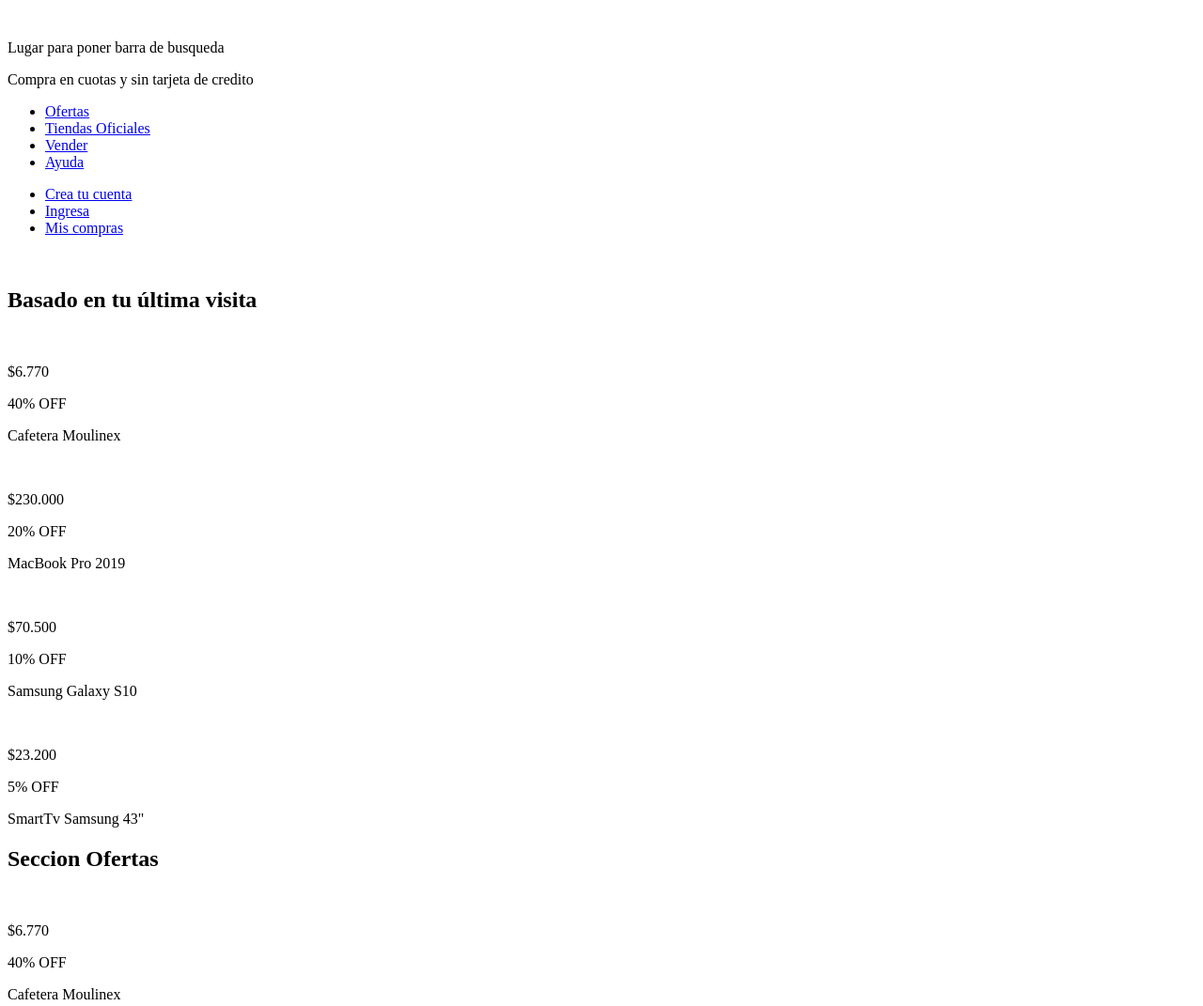
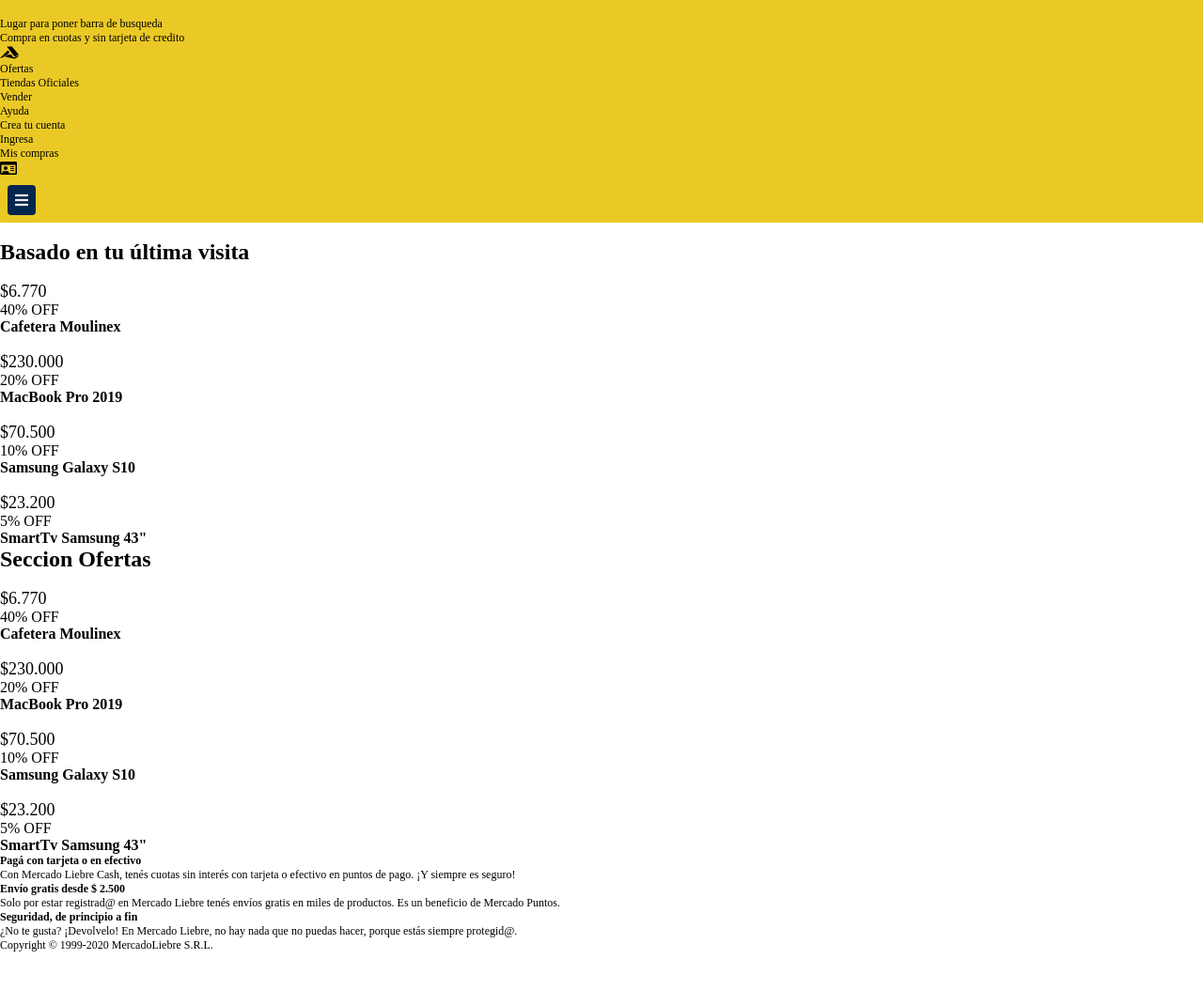
Before and after one commit to katerinViluyo/proyentoPlayground, a website: page view/home.html in a window 1280 px wide. Shown: the top 1071 px of the page at 94% size. After the commit the page ends 1014 px from the top, so only its background shows below. Drawn offline with Linux system fonts and the light colour scheme.

Commit message:
recupera datos

```diff
--- /dev/null
+++ b/public/css/general.css
@@ -0,0 +1,72 @@
+
+ *{
+    box-sizing: border-box;
+    margin: 0;
+    padding: 0;
+  }
+/**tamaño total
+para todo tp para que no molesten las cajas mantenga el tamaño*/
+
+/**tamaño letras Cuerpos de texto: 12px
+*/
+h5{
+
+  font-size:12px;
+  }
+p{
+  font-size: 12px;
+}
+
+
+li{
+list-style: none;
+color: black;
+font-size: 12px;
+}
+/**sacar lo itens/iconos
+*/
+a{
+text-decoration: none;
+color: black;
+  /**cambia color de subrallado: text-decoration-color: black;
+*/
+
+}
+/**sacar el subrayado
+*/
+
+/**variables colores h2{
+}
+*/
+:root{
+--Amarillo: #EAC926;
+--Azul: #03264C;
+--Celeste: #1259c3;
+--Gris-oscuro: #666;
+--Gris-claro: #ebebeb;
+--Verde: #39b54a;
+}
+div.burger-menu{
+ justify-content: center;
+}
+
+/**tamaño letras Titulares
+*/
+h2{
+
+font-size: 24px;
+}
+
+/**tamaño letras de los productos
+*/
+h4{
+
+  font-size:16px;
+  }
+main p{
+    font-size:18px;
+ }
+
+ main p.des{
+   font-size:16px;
+}
--- /dev/null
+++ b/public/css/header.css
@@ -0,0 +1,18 @@
+header{
+    background-color: var(--Amarillo);
+}
+
+
+
+
+header div i{
+    color: var(--Gris-claro);
+    background-color: var(--Azul);
+    margin: 8px;
+    padding: 8px;
+    border-radius: 4px;
+
+}
+header nav  {
+  text-anchor: end;
+}
--- a/public/css/styles.css
+++ b/public/css/styles.css
@@ -0,0 +1,4 @@
+
+@import url('./general.css');
+@import url('./header.css');
+@import url('./home.css');
--- a/view/home.html
+++ b/view/home.html
@@ -6,15 +6,17 @@
     <meta name="viewport" content="width=device-width, initial-scale=1.0">
     <title>Mercado Liebre</title>
 
-   <!--linkear : en este caso css
-    <link rel="stylesheet" href="/css/styles.css">-->
-
+   <!--linkear : en este caso css-->
+    <link rel="stylesheet" href="/css/styles.css">
+  <!--  hoja de estilos del tp sprit2-->
+    <link href="https://cdnjs.cloudflare.com/ajax/libs/font-awesome/5.15.3/css/all.min.css"
+    rel="stylesheet" />
 </head>
 
 <body>
    <!--lo mas parecido al doc-->
-    <header>
-        <img width= "400" src="images/logo-mercado-liebre.svg" alt="">
+<header class="logo">
+       <div> <img width= "400" src="images/logo-mercado-liebre.svg" alt=""></div>
        <section class="home">
              <p>Lugar para poner barra de busqueda</p>
              <p>Compra en cuotas y sin tarjeta de credito</p>
@@ -24,124 +26,121 @@
        <nav>
         <ul>
  <!--<a href="/">home</a>-->
+  <!--<a
+
+
+    <div>
+        <a href=""><i>cada icono va aca</i></a></div>
+    href="/">home</a>-->
+
+    <i class="fab fa-accusoft"></i>
             <li><a href="/ofertas.html">Ofertas</a></li>
             <li><a href="/tiendasOfi.html">Tiendas Oficiales</a></li>
             <li><a href="/vender.html">Vender</a></li>
             <li><a href="/ayuda.html">Ayuda</a></li>
-<p></p>
+        </ul> </nav>
+        <nav>
+        <ul>
             <li><a href="/creaTuCuenta.html">Crea tu cuenta</a></li>
             <li><a href="/ingresa.html">Ingresa</a></li>
             <li><a href="/misCompras.html">Mis compras</a></li>
 
+            <i class="far fa-id-card"></i>
         </ul>
     </nav>
+    <div class="burger-menu">
+        <i class="fas fa-bars"></i>
+        </div>
 </header>
  <!--contenido-->
 <main>
 
-<div> <img width= "400" src="images/img-home-banner.jpg" alt="">
-   </div>
+<div> <img width= "400" src="images/img-home-banner.jpg" alt=""></div>
+
+<section class= "ultVisita">
     <h2>Basado en tu última visita</h2>
-  <div>
+    <article>
          <img width= "250" src="images/img-cafetera-moulinex.jpg" alt="">
          <p>$6.770</p>
-      <p>40% OFF</p>
-      <p>Cafetera Moulinex</p>
-      <p></p>
+         <p class="des">40% OFF</p>
+         <h4>Cafetera Moulinex</h4>
+    </article>
+
+    <article>
+        <img width= "270" src="images/img-macbook-pro-2019.jpg" alt="">
+         <p>$230.000</p>
+         <p class="des">20% OFF</p>
+         <h4>MacBook Pro 2019</h4>
+    </article>
+
+    <article>
+         <img width= "250" src="images/img-samsung-galaxy-s10.jpg" alt="">
+         <p>$70.500</p>
+         <p class="des">10% OFF</p>
+         <h4>Samsung Galaxy S10 </h4>
+    </article>
+
+    <article>
+         <img width= "270" src="images/img-tv-samsung-smart.jpg" alt="">
+         <p>$23.200</p>
+         <p class="des">5% OFF</p>
+         <h4> SmartTv Samsung 43"  </h4>
+    </article>
+</section>
+
+<section class="ofertas">
+    <h2>Seccion Ofertas</h2>
+    <article class="">
+         <div class="oferCafetera">   <img width= "270" src="images/img-cafetera-moulinex.jpg" alt=""></div>
+         <p>$6.770</p>
+         <p class="des">40% OFF</p>
+         <h4> Cafetera Moulinex</h4>
+    </article>
+
+    <article>
+         <div class="oferMacbook"> <img width= "250" src="images/img-macbook-pro-2019.jpg" alt=""></div>
+         <p>$230.000</p>
+         <p class="des">20% OFF</p>
+         <h4> MacBook Pro 2019</h4>
+    </article>
+
+    <article>
+         <div> <img width= "270" src="images/img-samsung-galaxy-s10.jpg" alt=""></div>
+         <p>$70.500</p>
+         <p class="des">10% OFF</p>
+         <h4> Samsung Galaxy S10</h4>
+    </article>
 
 
-  </div>
+    <article>
+         <div class="oferTv"> <img width= "250" src="images/img-tv-samsung-smart.jpg" alt=""></div>
+         <p>$23.200</p>
+         <p class="des">5% OFF</p>
+         <h4> SmartTv Samsung 43"</h4>
+    </article>
 
-  <div>
-    <img width= "270" src="images/img-macbook-pro-2019.jpg" alt="">
-    <p>$230.000</p>
-    <p>20% OFF</p>
-    <p>MacBook Pro 2019</p>
-
-
-
-</div>
-<div>
-    <img width= "250" src="images/img-samsung-galaxy-s10.jpg" alt="">
-    <p>$70.500</p>
-    <p>10% OFF</p>
-    <p>Samsung Galaxy S10</p>
-    <p></p>
-
-
-</div>
-
-<div>
-    <img width= "270" src="images/img-tv-samsung-smart.jpg" alt="">
-    <p>$23.200</p>
-    <p>5% OFF</p>
-    <p>SmartTv Samsung 43"</p>
-
-
-
-</div>
-  <h2>Seccion Ofertas</h2>
-
-  <div>
-    <img width= "270" src="images/img-cafetera-moulinex.jpg" alt="">
-    <p>$6.770</p>
-    <p>40% OFF</p>
-    <p>Cafetera Moulinex</p>
-    <p></p>
-
-
-</div>
-
-<div>
-  <img width= "250" src="images/img-macbook-pro-2019.jpg" alt="">
-  <p>$230.000</p>
-  <p>20% OFF</p>
-  <p>MacBook Pro 2019</p>
-
-
-
-</div>
-<div>
-  <img width= "270" src="images/img-samsung-galaxy-s10.jpg" alt="">
-  <p>$70.500</p>
-  <p>10% OFF</p>
-  <p>Samsung Galaxy S10</p>
-  <p></p>
-
-
-</div>
-
-<div>
-  <img width= "250" src="images/img-tv-samsung-smart.jpg" alt="">
-  <p>$23.200</p>
-  <p>5% OFF</p>
-  <p>SmartTv Samsung 43"</p>
-
-
-
-</div>
-
+</section>
 </main>
  <!-- pie de pag--->
 <footer>    <div>
 <section>
-    <h4>Pagá con tarjeta o en efectivo</h4>
+         <h5>Pagá con tarjeta o en efectivo</h5>
       <p>Con Mercado Liebre Cash, tenés cuotas sin interés con tarjeta o efectivo en
         puntos de pago. ¡Y siempre es seguro!</p>
 </section>
 <section>
-    <h4> Envío gratis desde $ 2.500</h4>
+         <h5> Envío gratis desde $ 2.500</h5>
         <p>Solo por estar registrad@ en Mercado Liebre tenés envíos gratis en miles de
         productos. Es un beneficio de Mercado Puntos.</p>
 </section>
 <section>
-    <h4>Seguridad, de principio a fin</h4>
+        <h5>Seguridad, de principio a fin</h5>
           <p>¿No te gusta? ¡Devolvelo! En Mercado Liebre, no hay nada que no puedas hacer,
     porque estás siempre protegid@.</p>
 </section>
 
 <section>
-    <h4> Copyright © 1999-2020 MercadoLiebre S.R.L.</h4>
+        <p> Copyright © 1999-2020 MercadoLiebre S.R.L.</p>
 </section>
 
 
```
Also changed, not shown: public/css/home.css (added, +43 -0 lines). Lines whose indentation alone changed are shown as unchanged.
